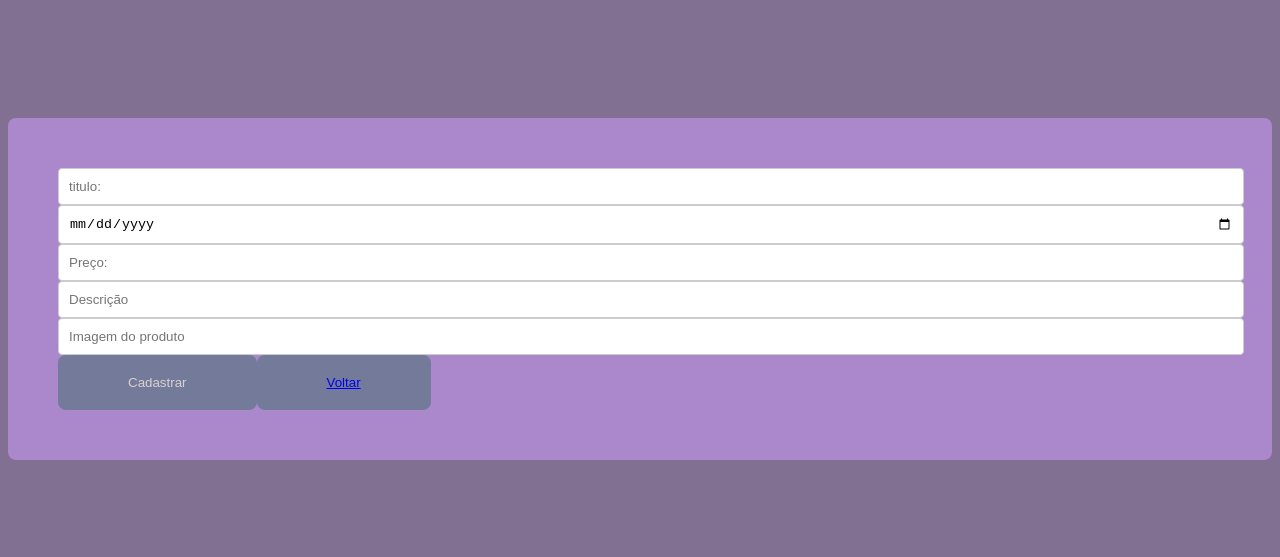
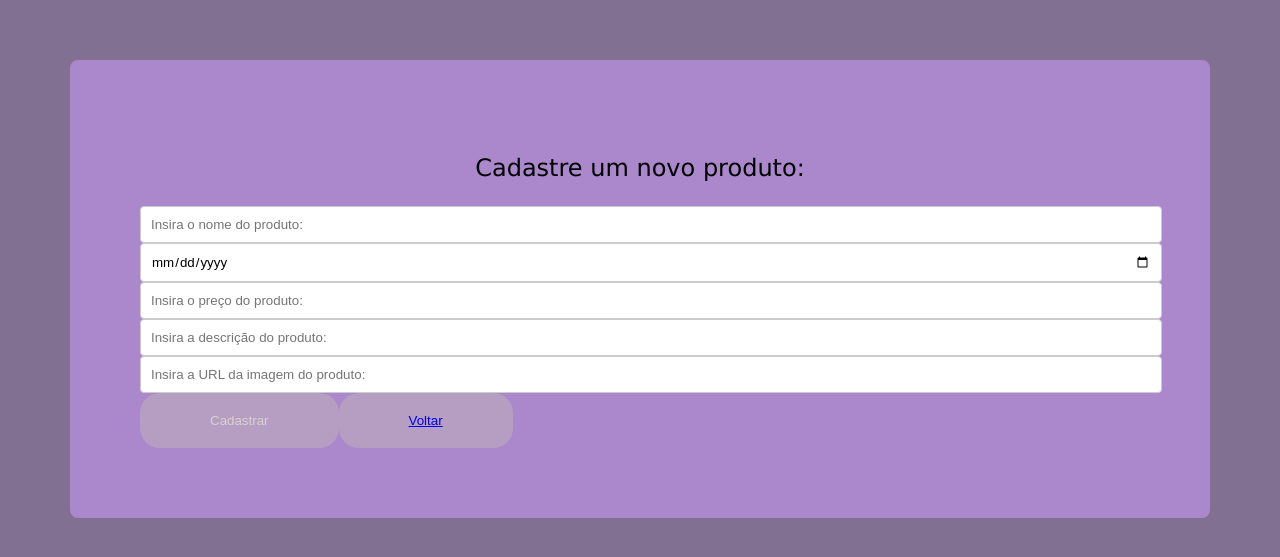
Before and after one commit to httpgabimarquez/projetofinal, a Next.js app in the folder Pessoa_Front-End/Pessoa_Front-End/: page /cadastro in a window 1280 px wide. Shown: the part 119-676 px from the top of the page. Built offline with nearby package versions, Linux system fonts and the light colour scheme.

Commit message:
novo estilo

```diff
--- a/Pessoa_Front-End/Pessoa_Front-End/src/app/cadastro/page.js
+++ b/Pessoa_Front-End/Pessoa_Front-End/src/app/cadastro/page.js
@@ -35,33 +35,34 @@ export default function Cadastro() {
         <div className={styles.main}>
 
             <form  onSubmit={cadastrar}>
+                <p>Cadastre um novo produto:</p>
                 <input
                     type="text"
-                    placeholder='titulo:'
+                    placeholder='Insira o nome do produto:'
                     nome="titulo"
                     onChange={e => setTitulo(e.target.value)}
                 /><br/>
                 <input
                     type="Date"
-                    placeholder='Data de cadastro:'
+                    placeholder='Insira a data de cadastro:'
                     nome="data_de_cadastro"
                     onChange={e => setData_de_cadastro(e.target.value)}
                 /><br/>
                 <input
                     type="Float"
-                    placeholder='Preço:'
+                    placeholder='Insira o preço do produto:'
                     nome="preco"
                     onChange={e => setPreco(e.target.value)}
                 /><br/>
                  <input
                     type="text"
-                    placeholder='Descrição'
+                    placeholder='Insira a descrição do produto:'
                     nome="descricao"
                     onChange={e => setDescricao(e.target.value)}
                 /><br/>
                  <input
                     type="text"
-                    placeholder='Imagem do produto'
+                    placeholder='Insira a URL da imagem do produto:'
                     nome="img"
                     onChange={e => setImg(e.target.value)}
                 /><br/>
--- a/Pessoa_Front-End/Pessoa_Front-End/src/app/globals.css
+++ b/Pessoa_Front-End/Pessoa_Front-End/src/app/globals.css
@@ -4,38 +4,92 @@ body{
 form{
     background-color: rgb(171, 136, 203);
     border-radius: 8px;
-    width: 100%;
-    padding: 50px;
+    width: 1000px;
+    padding: 70px;
+    font-family: Arial, Helvetica, sans-serif;
 }
 input{
     width: 100%;
     padding: 10px;
     border: 1px solid #ccc;
     border-radius: 4px;
+    font-family: Arial, Helvetica, sans-serif;
 }
-.cadastrar{
-    max-width: 500px;
-      margin: 0 auto;
-      background-color: #fff;
-      padding: 20px;
-      border-radius: 5px;
-      box-shadow: 0 0 10px rgba(0, 0, 0, 0.1);
-}
+
 button{
-    background-color: #747a99;
+    background-color: #b69ec3;
       color: #d8d1d1;
       border: none;
       padding: 20px 70px 20px ;
-      border-radius: 8px;
+      border-radius: 20px;
       cursor: pointer;
 }
 p{
-    color: rgb(203, 151, 220);
+    color: black;
     font-size: x-large;
     font-family: 'Lucida Sans', 'Lucida Sans Regular', 'Lucida Grande', 'Lucida Sans Unicode', Geneva, Verdana, sans-serif;
     font-weight: 300;
+    text-align: center;
 }
 #item1{
-	display:block;
+
+    gap: 160px;
+    width:300px ;
 
 }
+
+#lista{
+ display: grid;
+ grid-template-columns: auto auto auto;
+}
+
+.topnav {
+    background-color: #333;
+    overflow: hidden;
+  }
+
+  /* Style the links inside the navigation bar */
+  .topnav a {
+    float: left;
+    display: block;
+    color: #f2f2f2;
+    text-align: center;
+    padding: 14px 16px;
+    text-decoration: none;
+    font-family: Arial, Helvetica, sans-serif;
+    font-size: 17px;
+  }
+
+  /* Change the color of links on hover */
+  .topnav a:hover {
+    background-color: #ddd;
+    color: black;
+  }
+
+  /* Add an active class to highlight the current page */
+  .topnav a.active {
+    background-color: #180e3a;
+    color: white;
+  }
+  @media screen and (max-width: 400px) {
+    .topnav a:not(:first-child) {display: none;}
+    .topnav a.icon {
+      float: right;
+      display: block;
+    }
+  }
+
+  /* The "responsive" class is added to the topnav with JavaScript when the user clicks on the icon. This class makes the topnav look good on small screens (display the links vertically instead of horizontally) */
+  @media screen and (max-width: 400px) {
+    .topnav.responsive {position: relative;}
+    .topnav.responsive a.icon {
+      position: absolute;
+      right: 0;
+      top: 0;
+    }
+    .topnav.responsive a {
+      float: none;
+      display: block;
+      text-align: left;
+    }
+  }
```
Also changed, not shown: Pessoa_Front-End/Pessoa_Front-End/src/app/page.js (+9 -1 lines).
